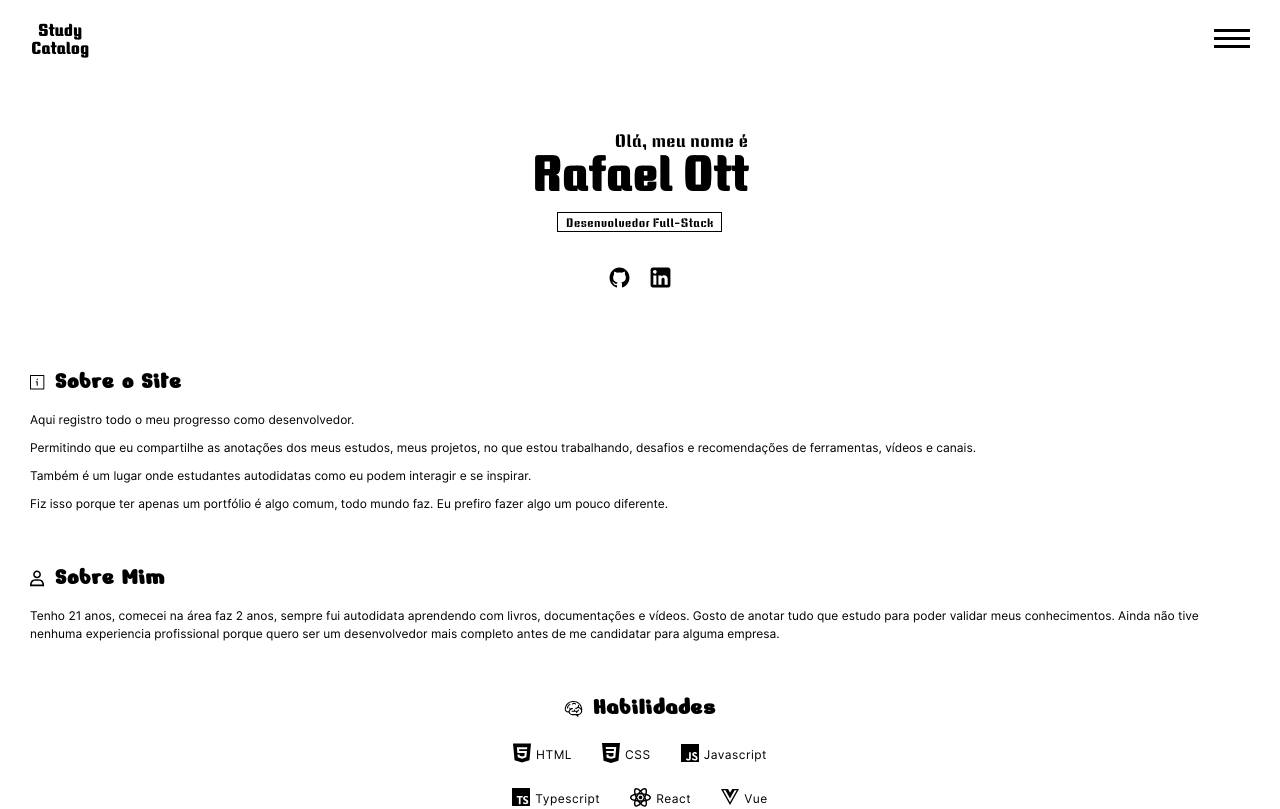
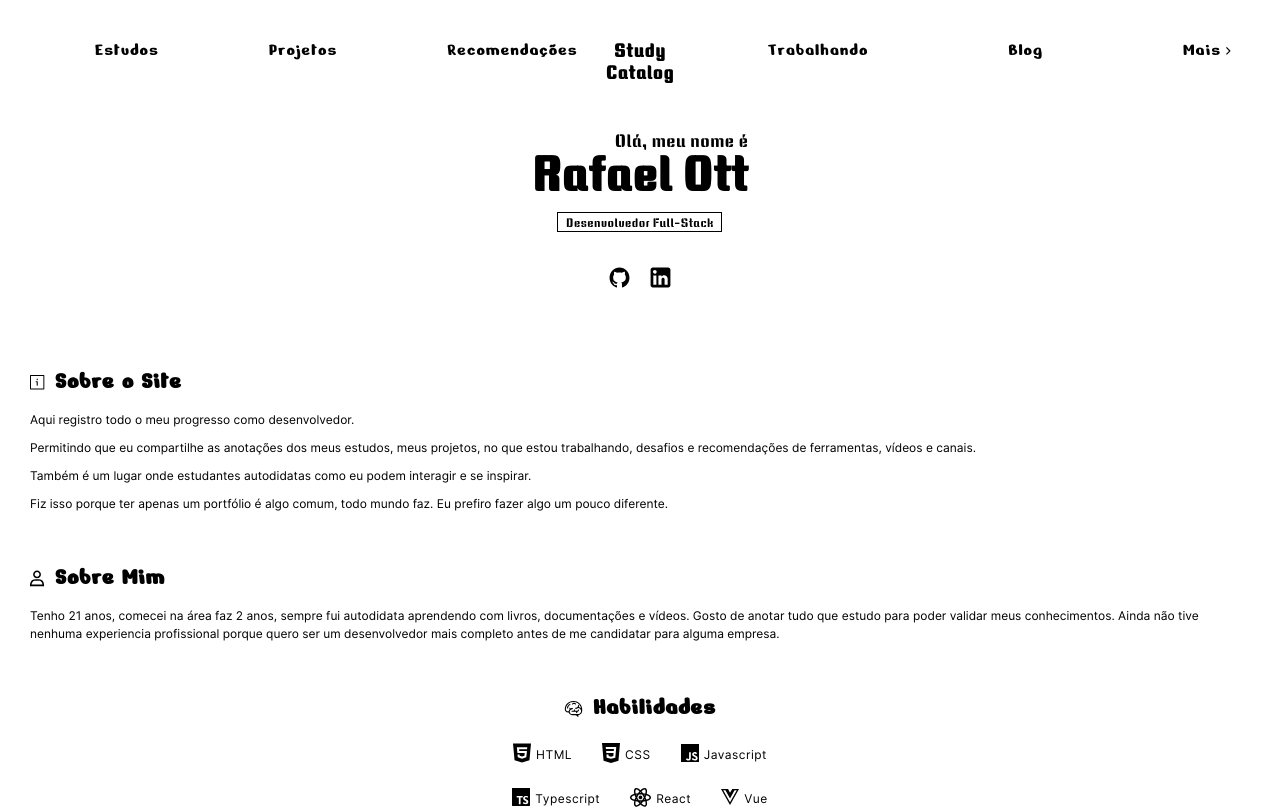
Before and after one commit to rafaelottdev/study-catalog, a React (Vite) app: page / in a window 1280 px wide. Shown: the top 809 px of the page. Built offline with nearby package versions, Linux system fonts and the light colour scheme.

Commit message:
style(header): converting header style for desktop

```diff
--- a/src/layouts/Header/Header.module.css
+++ b/src/layouts/Header/Header.module.css
@@ -35,3 +35,17 @@
 .header.scrolling::after {
     top: 0;
 }
+
+/* Media Query */
+
+@media (min-width: 850px) {
+    .header {
+        height: var(--header_height_desktop);
+        justify-content: center;
+    }
+
+    .header::after {
+        height: var(--header_height_desktop);
+        top: calc(var(--header_height_desktop) * -1);
+    }
+}
--- a/src/layouts/Header/Logo/Logo.module.css
+++ b/src/layouts/Header/Logo/Logo.module.css
@@ -26,3 +26,20 @@
 .scrolling {
     color: white;
 }
+
+@media (min-width: 850px) {
+    .logo_wrapp {
+        width: 70px;
+
+        position: absolute;
+        top: 40px;
+        left: 50%;
+        transform: translateX(-50%);
+    }
+
+    .logo_title {
+        line-height: 1.2em;
+        font-size: 1.125rem;
+        letter-spacing: 1px;
+    }
+}
--- a/src/layouts/Header/Navbar/MenuHamburguer/MenuHamburguer.module.css
+++ b/src/layouts/Header/Navbar/MenuHamburguer/MenuHamburguer.module.css
@@ -38,3 +38,9 @@
 .scrolling > div {
     background-color: white;
 }
+
+@media (min-width: 850px) {
+    .manu_btn {
+        display: none;
+    }
+}
--- a/src/layouts/Header/Navbar/MenuList/MenuList.jsx
+++ b/src/layouts/Header/Navbar/MenuList/MenuList.jsx
@@ -28,6 +28,7 @@ const MenuList = ({ show, setShow, burgerRef }) => {
 
     return (
         <ul  ref={menuRef} className={`${styles.nav_list} ${show ? `${styles.show_list}` : ""}`}>
+            <div className={styles.wrapp_items}>
                 <li className={styles.nav_item} onClick={() => setShow(!show)}>
                     <Link to="/estudando" className={styles.nav_link}>Estudos</Link>
                 </li>
@@ -39,7 +40,9 @@ const MenuList = ({ show, setShow, burgerRef }) => {
                 <li className={styles.nav_item}>
                     <Link to="/recomendações" className={styles.nav_link} onClick={() => setShow(!show)}>Recomendações</Link>
                 </li>
+            </div>
 
+            <div className={styles.wrapp_items}>
                 <li className={styles.nav_item}>
                     <Link to="/trabalhando" className={styles.nav_link} onClick={() => setShow(!show)}>Trabalhando</Link>
                 </li>
@@ -51,7 +54,6 @@ const MenuList = ({ show, setShow, burgerRef }) => {
                 <li className={`${styles.nav_item} ${styles.nav_item_sublist}`}>
                     <a href="#" className={styles.nav_link} onClick={() => {setActive(!active)}}>
                         Mais
-
                         <div className={`${styles.more_icon_wrapp} ${active ? `${styles.rotate_arrow}`: ""}`}>
                             <svg viewBox="0 0 20 26">
                                 <path d="M14.4036 14.4442L2.88031 26L0 23.1116L10.0831 13L0 2.88843L2.88031 0L14.4036 11.5558C14.7855 11.9389 15 12.4583 15 13C15 13.5417 14.7855 14.0611 14.4036 14.4442Z"/>
@@ -65,6 +67,7 @@ const MenuList = ({ show, setShow, burgerRef }) => {
                         </li>
                     </ul>
                 </li>
+            </div>
         </ul>
     )
 }
--- a/src/layouts/Header/Navbar/MenuList/MenuList.module.css
+++ b/src/layouts/Header/Navbar/MenuList/MenuList.module.css
@@ -81,3 +81,117 @@
 .rotate_arrow > svg {
     transform: rotate(90deg);
 }
+
+/* Media Query */
+
+@media (min-width: 850px) {
+    .nav_list {
+        width: 100vw;
+        height: fit-content;
+
+        padding-top: 0px;
+
+        top: auto;
+        right: auto;
+        position: relative;
+
+        display: flex;
+        justify-content: space-between;
+
+        background-color: transparent;
+
+        z-index: 0;
+        transition: .3s;
+
+        background-color: transparent;
+    }
+
+    .wrapp_items {
+        display: flex;
+        padding: 0 80px;
+    }
+
+    .wrapp_items:first-child .nav_item:not(:last-child) {
+        margin-right: 80px;
+    }
+
+    .wrapp_items:last-child .nav_item:not(:first-child) {
+        margin-left: 110px;
+    }
+
+    .nav_link {
+        padding: 0px 15px;
+
+        display: flex;
+        align-items: center;
+        justify-content: center;
+
+        font-size: 1.125rem;
+        font-family: var(--subtitle_font);
+        letter-spacing: 1px;
+
+        border-radius: 30px;
+
+        color: black;
+        background-color: transparent;
+    }
+
+    .nav_link:hover {
+        color: white;
+        background-color: black;
+    }
+
+    .nav_link:hover .more_icon_wrapp > svg {
+        fill: white;
+    }
+
+    .more_icon_wrapp  {
+        margin-left: 5px;
+    }
+
+    .more_icon_wrapp > svg {
+        fill: black;
+    }
+
+    .more_sublist {
+        width: 130px;
+        height: 0px;
+
+        position: absolute;
+        top: 40px;
+        left: 50%;
+
+        transform: translate(-50%, 0%);
+
+        display: flex;
+        justify-content: center;
+        align-items: baseline;
+        z-index: -1;
+
+        transition: .3s;
+        overflow: hidden;
+    }
+
+    .more_sublist_item {
+        padding: 0px;
+    }
+
+    .more_sublist_link {
+        font-size: 1.125rem;
+        font-family: var(--subtitle_font);
+        letter-spacing: 1px;
+
+        display: flex;
+
+        box-shadow: 1px 1px 1px 1px black;
+
+        color: black;
+        background-color: white;
+    }
+
+    /* Estilos interativos */
+
+    .show_sublist {
+        height: 43px;
+    }
+}
--- a/src/layouts/Main/MainContent/Home/Home.module.css
+++ b/src/layouts/Main/MainContent/Home/Home.module.css
@@ -62,3 +62,7 @@
 .icon_home_info:first-child {
     margin-right: 10px;
 }
+
+@media (min-width: 850px) {
+
+}
--- a/src/pages/Recommendations/RecommendationContent/RecommendationContent.module.css
+++ b/src/pages/Recommendations/RecommendationContent/RecommendationContent.module.css
@@ -1,12 +1,6 @@
 .recommendation_container {
     margin: 30px 0;
     padding: 0 30px;
-}
-
-.recommendation_list {
-}
-
-.recommendation_list > li {
 }
 
 .recommendation_list > li:not(:last-child) {
--- a/src/styles/variables.css
+++ b/src/styles/variables.css
@@ -10,6 +10,7 @@
 
     /* header height */
     --header_height: 65px;
+    --header_height_desktop: 85px;
 
     /* Letter space */
     --space_title_subtitle: 1px;
```
Lines whose indentation alone changed are shown as unchanged.
